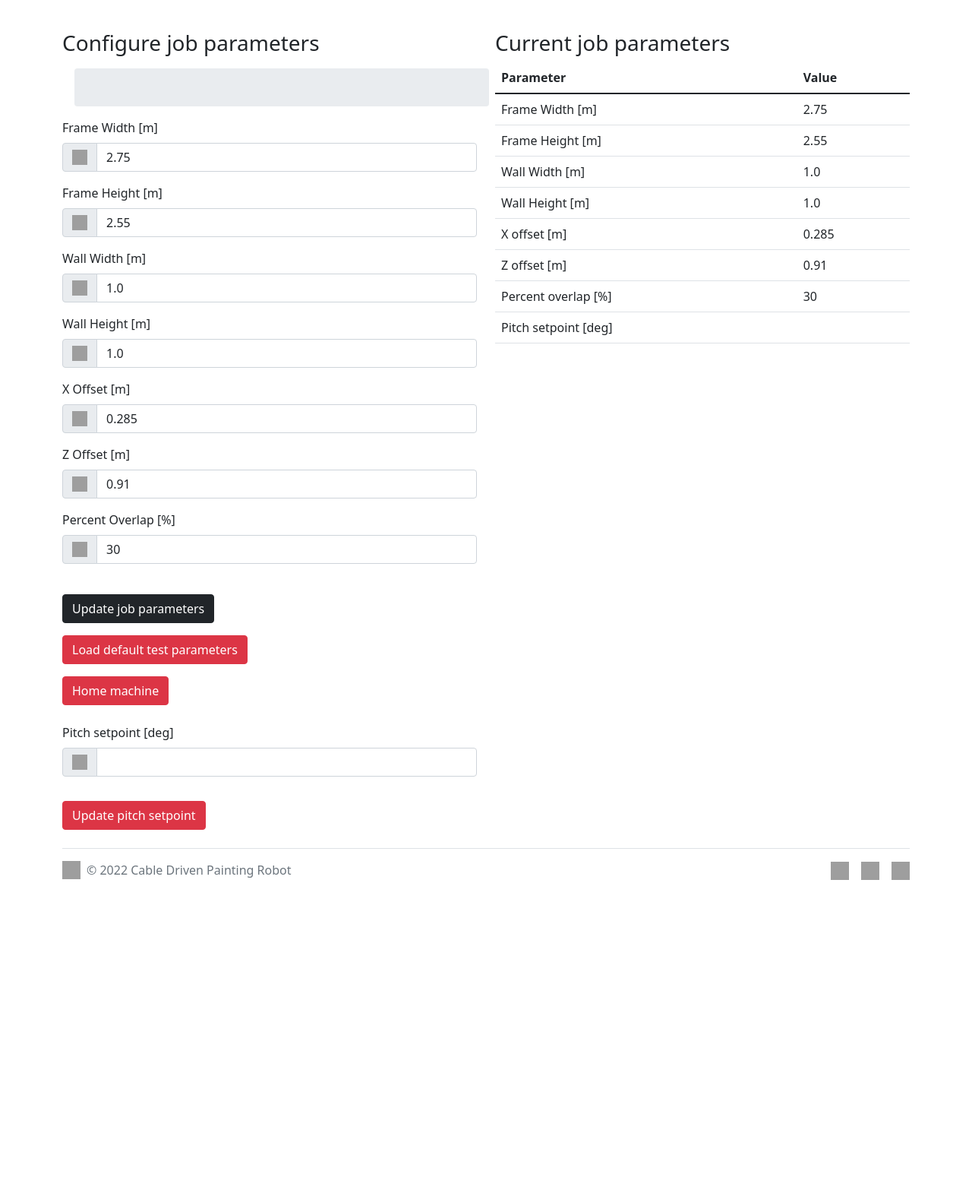
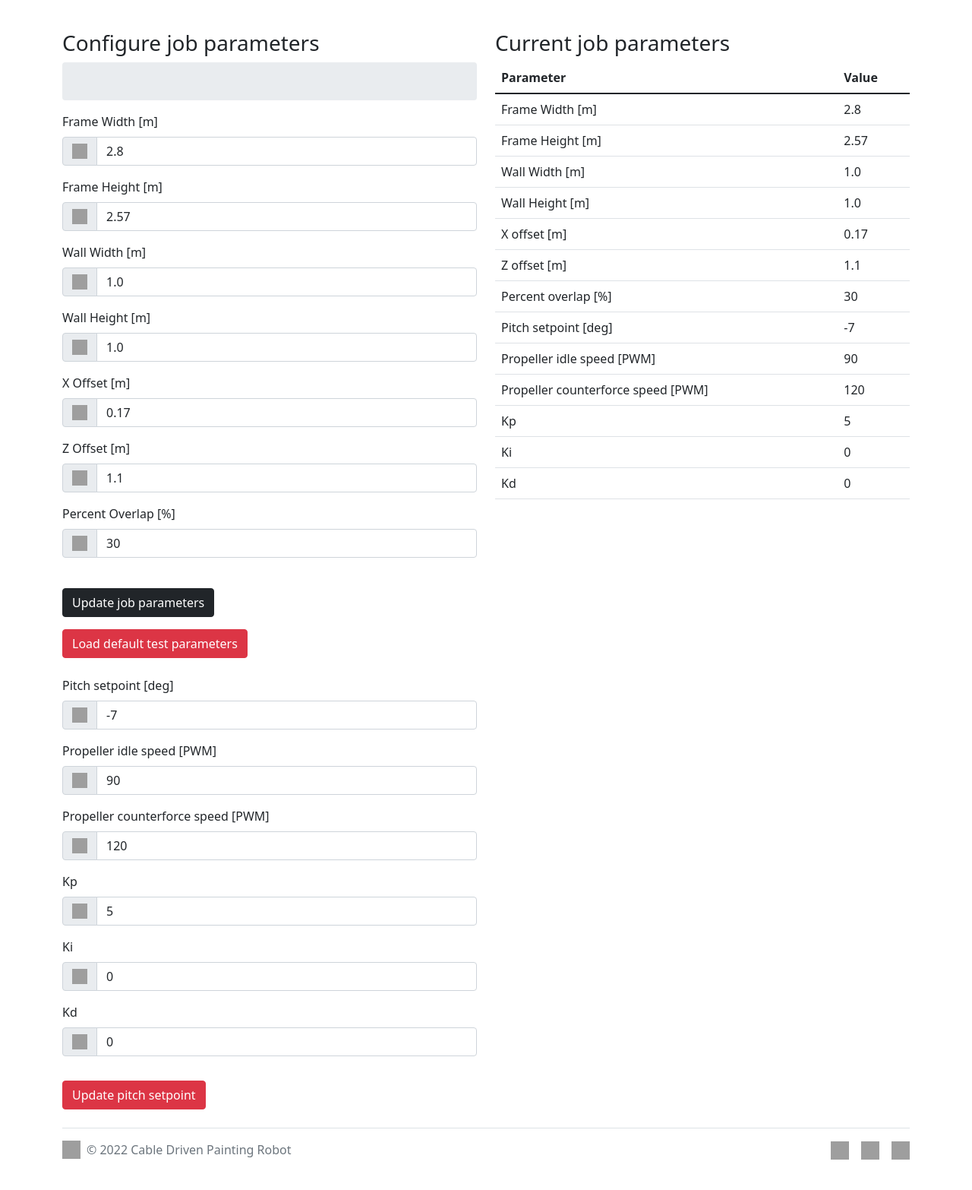
Before and after one commit to eidetech/B.Sc_ros2JoyToCAN, a Flask app: page / in a window 1280 px wide. Shown: the part 189-1755 px from the top of the page at 76% size. Before the commit the page ends 1347 px from the top, so only its background shows below. Run offline with Flask 2, Linux system fonts and the light colour scheme; some libraries are stand-ins or nearby versions; grey boxes are pictures that could not be loaded.

Commit message:
Latest updates from 14. may-15.may night

```diff
--- a/src/joy2can/scripts/app.py
+++ b/src/joy2can/scripts/app.py
@@ -22,7 +22,6 @@ app.config['JSON_SORT_KEYS'] = False
 app.config['SECRET_KEY'] = 'secret!'
 socketio = SocketIO(app)
 
-
 # ROS2 node for publishing data from Flask server website
 class WebPublisher(Node):
 
@@ -42,6 +41,12 @@ class WebPublisher(Node):
 		self.percent_overlap = 0
 
 		self.pitch_sp = 0
+		self.idle_speed = 0
+		self.counterforce_speed = 0
+
+		self.kp_out = 0
+		self.ki_out = 0
+		self.kd_out = 0
 
 		self.counter = 0
 
@@ -62,7 +67,12 @@ class WebPublisher(Node):
 					float(self.z_offset),
 					float(self.percent_overlap),
 					float(self.job_status),
-					float(self.pitch_sp)]
+					float(self.pitch_sp),
+					float(self.idle_speed),
+					float(self.counterforce_speed),
+					float(self.kp_out),
+					float(self.ki_out),
+					float(self.kd_out)]
 		wp.counter += 1
 		# Publish data to ROS
 		self.publisher_.publish(msg)
@@ -105,7 +115,7 @@ class MotorSetpointSub(Node):
 		self.t 		   = msg.data[5]
 		self.t_total   = msg.data[6]
 		self.reset 	   = msg.data[7]
-		self.pitch 	   = msg.data[8]
+		self.pitch 	   = msg.data[8] # Pitch angle from IMU to web HMI
 
 if __name__ == '__main__':
 	# Initialize ROS node and web publisher object
@@ -119,13 +129,19 @@ if __name__ == '__main__':
 	@app.route("/")
 	def home():
 		return render_template("index.html", job_status=0,
-							   frame_width=wp.frame_width,
-							   frame_height=wp.frame_height,
-							   wall_width=wp.wall_width,
-							   wall_height=wp.wall_height,
-							   x_offset=wp.x_offset,
-							   z_offset=wp.z_offset,
-							   percent_overlap=wp.percent_overlap)
+											frame_width=wp.frame_width,
+											frame_height=wp.frame_height,
+											wall_width=wp.wall_width,
+											wall_height=wp.wall_height,
+											x_offset=wp.x_offset,
+											z_offset=wp.z_offset,
+											percent_overlap=wp.percent_overlap,
+											pitch_sp = wp.pitch_sp,
+											idle_speed = wp.idle_speed,
+											counterforce_speed = wp.counterforce_speed,
+											kp_out = wp.kp_out,
+											ki_out = wp.ki_out,
+											kd_out = wp.kd_out)
 
 	# App route for POST request updating the local parameters with data from the website
 	@app.route('/update_parameters', methods=['POST'])
@@ -147,7 +163,13 @@ if __name__ == '__main__':
 								   wall_height=wp.wall_height,
 								   x_offset=wp.x_offset,
 								   z_offset=wp.z_offset,
-								   percent_overlap=wp.percent_overlap)
+								   percent_overlap=wp.percent_overlap,
+								   pitch_sp=wp.pitch_sp,
+								   idle_speed=wp.idle_speed,
+								   counterforce_speed=wp.counterforce_speed,
+								   kp_out=wp.kp_out,
+								   ki_out=wp.ki_out,
+								   kd_out=wp.kd_out)
 
 	# App route for the control page (control.html)
 	@app.route('/control')
@@ -190,6 +212,12 @@ if __name__ == '__main__':
 		wp.z_offset = data['default']['z_offset']
 		wp.percent_overlap = data['default']['percent_overlap']
 		wp.job_status = data['default']['job_status']
+		wp.pitch_sp = data['default']['pitch_sp']
+		wp.idle_speed = data['default']['idle_speed']
+		wp.counterforce_speed = data['default']['counterforce_speed']
+		wp.kp_out = data['default']['kp_out']
+		wp.ki_out = data['default']['ki_out']
+		wp.kd_out =  data['default']['kd_out']
 		#print("wp frame:", data['default']['frame_width'])
 		return render_template("index.html", job_status=float(wp.job_status),
 							   frame_width=float(wp.frame_width),
@@ -198,7 +226,13 @@ if __name__ == '__main__':
 							   wall_height=float(wp.wall_height),
 							   x_offset=float(wp.x_offset),
 							   z_offset=float(wp.z_offset),
-							   percent_overlap=float(wp.percent_overlap))
+							   percent_overlap=float(wp.percent_overlap),
+							   pitch_sp=float(wp.pitch_sp),
+							   idle_speed=float(wp.idle_speed),
+							   counterforce_speed=float(wp.counterforce_speed),
+							   kp_out=float(wp.kp_out),
+							   ki_out=float(wp.ki_out),
+							   kd_out=float(wp.kd_out))
 
 	# App route for pulling the latest commit from GitHub
 	@app.route('/git_pull',  methods=['POST'])
@@ -222,10 +256,15 @@ if __name__ == '__main__':
 
 
 	# App route for POST request updating the local parameters with data from the website
-	@app.route('/update_pitch', methods=['POST'])
-	def update_pitch():
+	@app.route('/update_spraygun', methods=['POST'])
+	def update_spraygun():
 		if request.method == 'POST':
 			wp.pitch_sp = request.form['pitch_sp']
+			wp.idle_speed = request.form['idle_speed']
+			wp.counterforce_speed = request.form['counterforce_speed']
+			wp.kp_out = request.form['kp_out']
+			wp.ki_out = request.form['ki_out']
+			wp.kd_out = request.form['kd_out']
 			rclpy.spin_once(wp)
 			return render_template("index.html", job_status= 0,
 								   frame_width=wp.frame_width,
@@ -235,7 +274,12 @@ if __name__ == '__main__':
 								   x_offset=wp.x_offset,
 								   z_offset=wp.z_offset,
 								   percent_overlap=wp.percent_overlap,
-								   pitch_sp=wp.pitch_sp)
+								   pitch_sp=wp.pitch_sp,
+								   idle_speed=wp.idle_speed,
+								   counterforce_speed=wp.counterforce_speed,
+								   kp_out=wp.kp_out,
+								   ki_out=wp.ki_out,
+								   kd_out=wp.kd_out)
 
 
 	# Prints out where Flask is looking for the template folder. Useful for debugging if Flask can not find index.html for example
@@ -249,7 +293,7 @@ if __name__ == '__main__':
 	executor_thread = threading.Thread(target=executor.spin, daemon=True)
 	executor_thread.start()
 
-	socketio.run(app, debug=True, use_reloader=False,  port=5011, host='192.168.0.107')
+	socketio.run(app, debug=True, use_reloader=False,  port=5013, host='192.168.0.107')
 
 	# Destroy the node explicitly
 	# (optional - otherwise it will be done automatically
--- a/src/joy2can/scripts/templates/index.html
+++ b/src/joy2can/scripts/templates/index.html
@@ -78,7 +78,7 @@
 
     <div class="col-6">
   <h3>Configure job parameters</h3>
-  <div class="progress w-100 m-3" style="height: 50px;">
+  <div class="progress w-100 mb-3" style="height: 50px;">
     <div class="progress-bar progress-bar-striped progress-bar-animated bg-secondary" role="progressbar" id="progress_bar" style="width: 0%" aria-valuenow="25" aria-valuemin="0" aria-valuemax="100"><h5 id="percentage"></h5></div>
   </div>
     <form id="parameters_form" action="/update_parameters" method="POST">
@@ -159,19 +159,61 @@
   <form id="parameters_form" action="/load_default_params" method="POST">
     <button type="submit" class="btn btn-danger mt-3">Load default test parameters</button>
 </form>
-
-<form id="parameters_form" action="/home" method="POST">
-    <button type="submit" class="btn btn-danger mt-3">Home machine</button>
-</form>
 <br>
-<form id="pitch_form" action="/update_pitch" method="POST">
+<form id="pitch_form" action="/update_spraygun" method="POST">
 <label for="pitch_sp" class="form-label">Pitch setpoint [deg]</label>
 <div class="input-group mb-3">
-    <span class="input-group-text"><img src="/static/bootstrap-icons/caret-right.svg" width="20" height="20"></span>
+    <span class="input-group-text"><img src="/static/bootstrap-icons/compass.svg" width="20" height="20"></span>
     {% if pitch_sp %}
     <input type="text" id="pitch_sp" name="pitch_sp" class="form-control" value="{{ pitch_sp }}" aria-label="Pitch setpoint" aria-describedby="basic-addon1">
     {% else %}
     <input type="text" id="pitch_sp" name="pitch_sp" class="form-control" aria-label="Pitch setpoint" aria-describedby="basic-addon1">
+    {% endif %}
+</div>
+<label for="idle_speed" class="form-label">Propeller idle speed [PWM]</label>
+<div class="input-group mb-3">
+    <span class="input-group-text"><img src="/static/bootstrap-icons/reception-2.svg" width="20" height="20"></span>
+    {% if idle_speed %}
+    <input type="text" id="idle_speed" name="idle_speed" class="form-control" value="{{ idle_speed }}" aria-label="Propeller idle speed" aria-describedby="basic-addon1">
+    {% else %}
+    <input type="text" id="idle_speed" name="idle_speed" class="form-control" aria-label="Propeller idle speed" aria-describedby="basic-addon1">
+    {% endif %}
+</div>
+<label for="counterforce_speed" class="form-label">Propeller counterforce speed [PWM]</label>
+<div class="input-group mb-3">
+    <span class="input-group-text"><img src="/static/bootstrap-icons/reception-4.svg" width="20" height="20"></span>
+    {% if counterforce_speed %}
+    <input type="text" id="counterforce_speed" name="counterforce_speed" class="form-control" value="{{ counterforce_speed }}" aria-label="Propeller counterforce speed" aria-describedby="basic-addon1">
+    {% else %}
+    <input type="text" id="counterforce_speed" name="counterforce_speed" class="form-control" aria-label="Propeller counterforce speed" aria-describedby="basic-addon1">
+    {% endif %}
+</div>
+
+<label for="kp_out" class="form-label">Kp</label>
+<div class="input-group mb-3">
+    <span class="input-group-text"><img src="/static/bootstrap-icons/graph-up.svg" width="20" height="20"></span>
+    {% if kp_out %}
+    <input type="text" id="kp_out" name="kp_out" class="form-control" value="{{ kp_out }}" aria-label="Kp" aria-describedby="basic-addon1">
+    {% else %}
+    <input type="text" id="kp_out" name="kp_out" class="form-control" value="{{ 0 }}" aria-label="Kp" aria-describedby="basic-addon1">
+    {% endif %}
+</div>
+<label for="ki_out" class="form-label">Ki</label>
+<div class="input-group mb-3">
+    <span class="input-group-text"><img src="/static/bootstrap-icons/graph-up.svg" width="20" height="20"></span>
+    {% if ki_out %}
+    <input type="text" id="ki_out" name="ki_out" class="form-control" value="{{ ki_out }}" aria-label="Ki" aria-describedby="basic-addon1">
+    {% else %}
+    <input type="text" id="ki_out" name="ki_out" class="form-control" value="{{ 0 }}" aria-label="Ki" aria-describedby="basic-addon1">
+    {% endif %}
+</div>
+<label for="kd_out" class="form-label">Kd</label>
+<div class="input-group mb-3">
+    <span class="input-group-text"><img src="/static/bootstrap-icons/graph-up.svg" width="20" height="20"></span>
+    {% if kd_out %}
+    <input type="text" id="kd_out" name="kd_out" class="form-control" value="{{ kd_out }}" aria-label="Kd" aria-describedby="basic-addon1">
+    {% else %}
+    <input type="text" id="kd_out" name="kd_out" class="form-control" value="{{ 0 }}" aria-label="Kd" aria-describedby="basic-addon1">
     {% endif %}
 </div>
     <button type="submit" class="btn btn-danger mt-3">Update pitch setpoint</button>
@@ -221,6 +263,26 @@
         <th style="font-weight: normal;">Pitch setpoint [deg]</th>
         <td style="font-weight: normal;">{{ pitch_sp }}</td>
     </tr>
+    <tr>
+        <th style="font-weight: normal;">Propeller idle speed [PWM]</th>
+        <td style="font-weight: normal;">{{ idle_speed }}</td>
+    </tr>
+    <tr>
+        <th style="font-weight: normal;">Propeller counterforce speed [PWM]</th>
+        <td style="font-weight: normal;">{{ counterforce_speed }}</td>
+    </tr>
+    <tr>
+        <th style="font-weight: normal;">Kp</th>
+        <td style="font-weight: normal;">{{ kp_out }}</td>
+    </tr>
+    <tr>
+        <th style="font-weight: normal;">Ki</th>
+        <td style="font-weight: normal;">{{ ki_out }}</td>
+    </tr>
+    <tr>
+        <th style="font-weight: normal;">Kd</th>
+        <td style="font-weight: normal;">{{ kd_out }}</td>
+    </tr>
     </tbody>
 </table>
       {% endif %}
```
Also changed, not shown: src/joy2can/scripts/default.json (+11 -5 lines), src/joy2can/scripts/motorSetpointSub.py (+9 -9 lines), src/joy2can/scripts/odriveCAN.py (+17 -15 lines), 4 other files.
